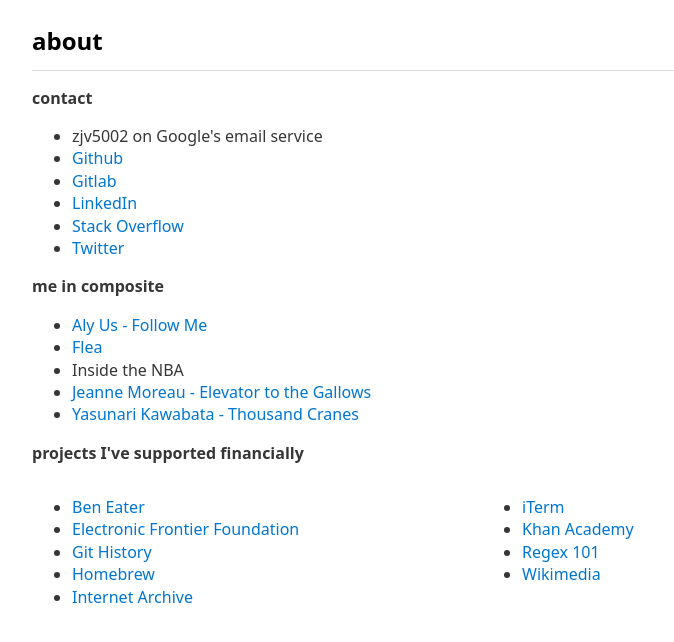
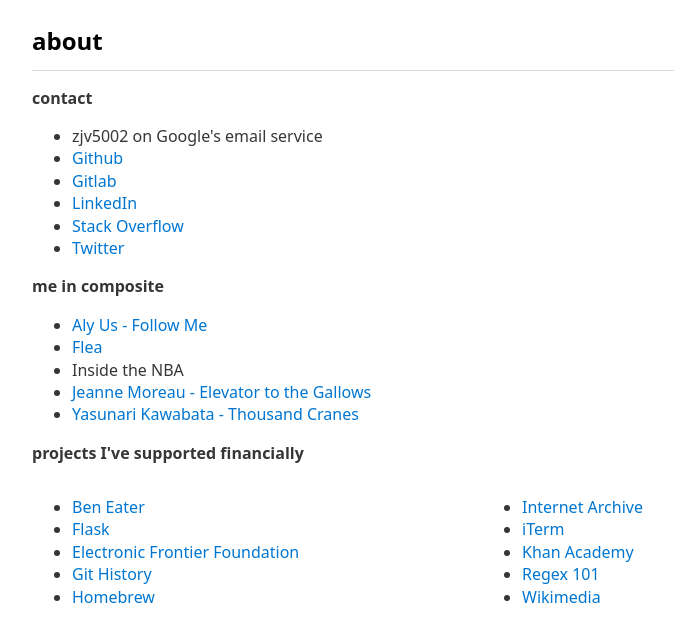
Before and after one commit to zachvalenta/zachvalenta.github.io, a plain HTML site: page text/about.html in a window 1280 px wide. Shown: the whole page, without its empty margins (208-882 px from the left). Drawn offline with nearby package versions, Linux system fonts and the light colour scheme.

Commit message:
about - add link for Flask donation

```diff
--- a/text/about.html
+++ b/text/about.html
@@ -49,14 +49,15 @@
             <div class="col1">
                 <ul>
                     <li><a href="https://www.patreon.com/beneater">Ben Eater</a></li>
+                    <li><a href="http://flask.pocoo.org/">Flask</a></li>
                     <li><a href="https://www.eff.org/">Electronic Frontier Foundation</a></li>
                     <li><a href="https://opencollective.com/git-history">Git History</a></li>
                     <li><a href="https://www.patreon.com/homebrew">Homebrew</a></li>
-                    <li><a href="https://www.archive.org/">Internet Archive</a></li>
                 </ul>
             </div>
             <div class="col2">
                 <ul>
+                    <li><a href="https://www.archive.org/">Internet Archive</a></li>
                     <li><a href="https://www.patreon.com/gnachman">iTerm</a></li>
                     <li><a href="https://www.khanacademy.org/">Khan Academy</a></li>
                     <li><a href="https://regex101.com/">Regex 101</a></li>
```
